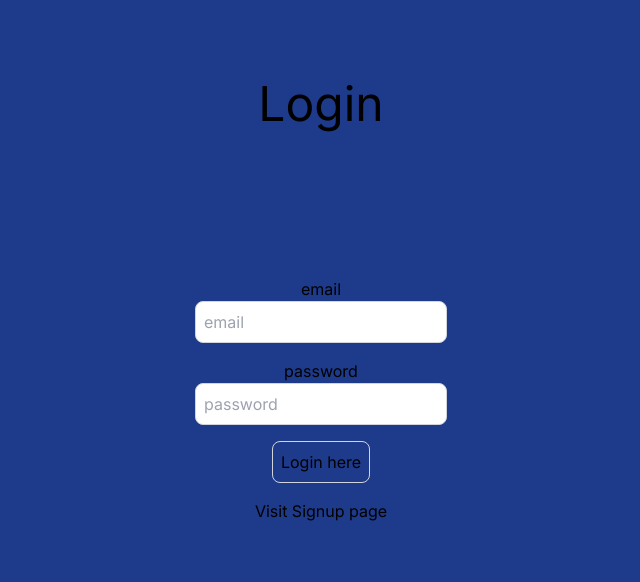
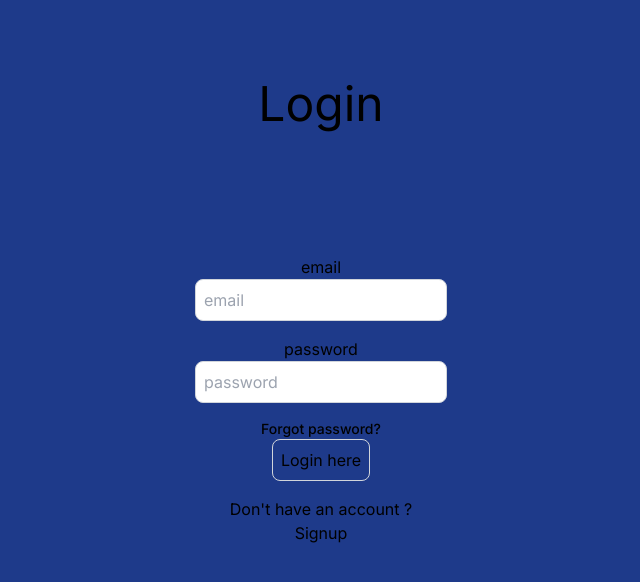
Before and after one commit to ChebbiMohamedLakhdher/myPFE, a Next.js app: page /login in a window 1280 px wide. Shown: the top 582 px of the page, without its empty margins (319-959 px from the left). Built offline with nearby package versions, Linux system fonts and the light colour scheme.

Commit message:
new files and folders

```diff
--- a/src/app/login/page.tsx
+++ b/src/app/login/page.tsx
@@ -68,10 +68,13 @@ export default function LoginPage() {
                 onChange={(e) => setUser({...user, password: e.target.value})}
                 placeholder="password"
                 />
+      <a href="#" className="mx-1 text-sm font-medium text-primary-600 hover:underline dark:text-[#000000]">Forgot password?</a>
                 <button
                 onClick={onLogin}
                 className="p-2 border border-gray-300 rounded-lg mb-4 focus:outline-none focus:border-gray-600">Login here</button>
-            <Link href="/signup">Visit Signup page</Link>
+                <h1 >Don't have an account ?</h1>
+                <Link href="/signup">Signup</Link>
+
             </div>
 
     )
```
Lines whose indentation alone changed are shown as unchanged.
